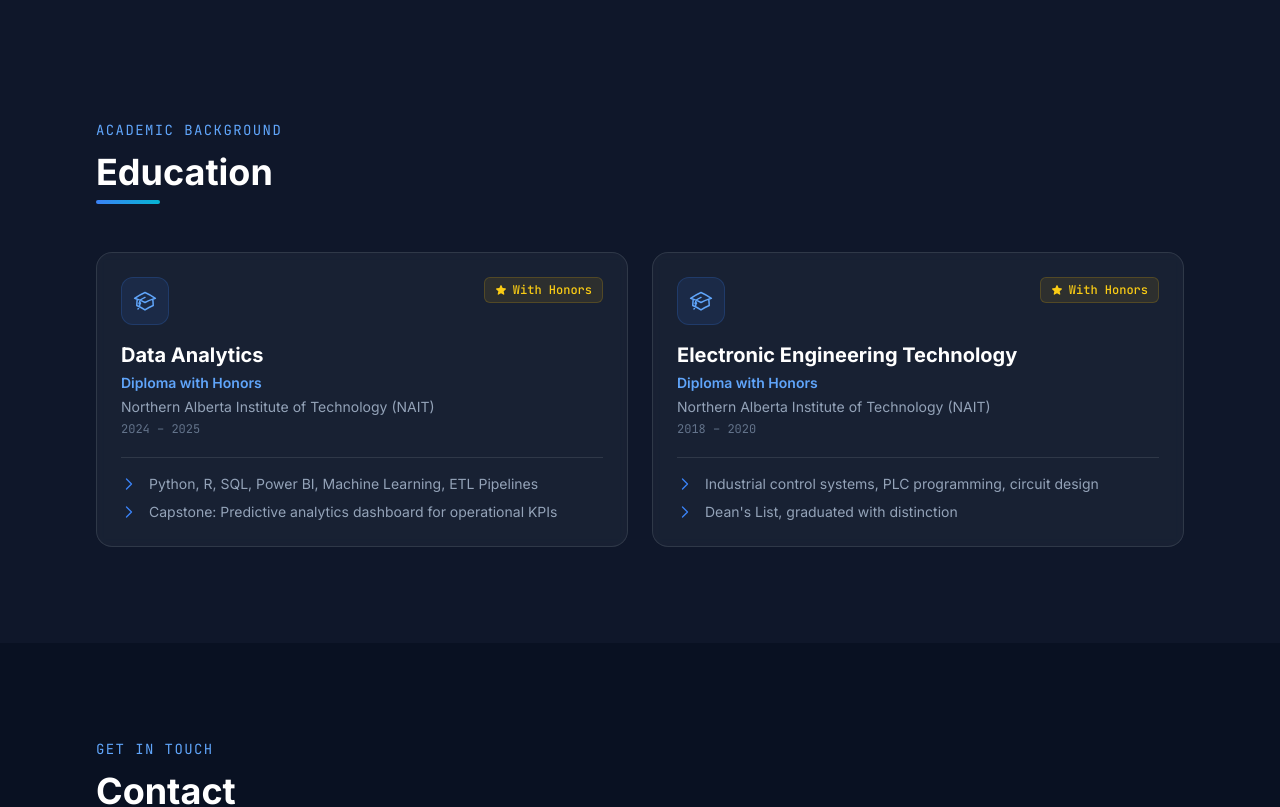
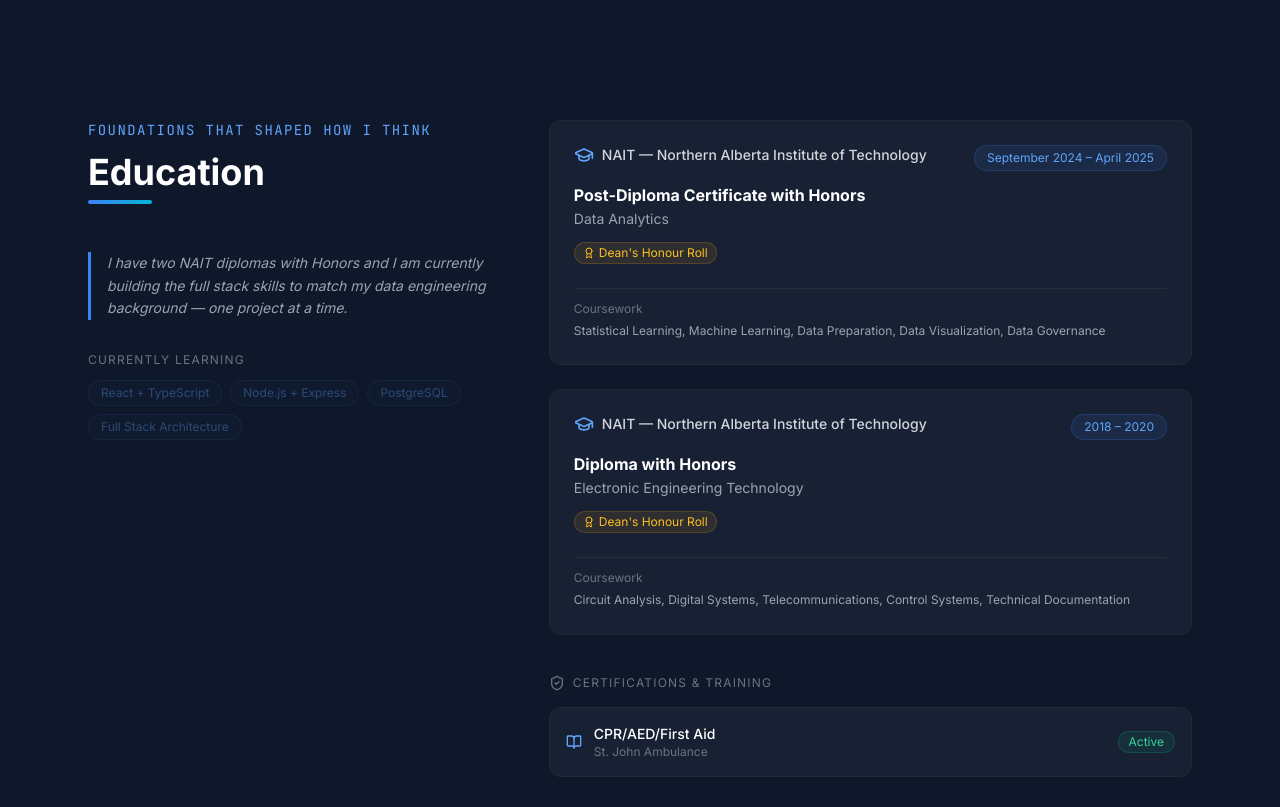
Before and after one commit to KVOclares/personal-developer-portfolio, a React (Vite) app: page / in a window 1280 px wide. Shown: the part 5820-6627 px from the top of the page. Built offline with nearby package versions, Linux system fonts and the light colour scheme.

Commit message:
feat: Add Education section component, its data and types, and update project context documentation.

```diff
--- a/src/components/sections/Education.tsx
+++ b/src/components/sections/Education.tsx
@@ -1,102 +1,196 @@
-import { useEffect, useRef } from 'react';
-import { EDUCATION } from '../../data/education';
+import { GraduationCap, Award, ShieldCheck, BookOpen } from 'lucide-react';
+import { EDUCATION, CERTIFICATIONS, CURRENTLY_LEARNING } from '../../data/education';
+import { useScrollAnimation } from '../../hooks/useScrollAnimation';
+import SectionHeader from '../ui/SectionHeader';
+import type { EducationEntry, Certification } from '../../types';
+
+/** Status → colour mapping for certification badges. */
+const CERT_STATUS_STYLES: Record<Certification['status'], string> = {
+    active: 'bg-emerald-500/10 text-emerald-400 border-emerald-500/20',
+    expired: 'bg-red-500/10 text-red-400 border-red-500/20',
+    'in-progress': 'bg-amber-500/10 text-amber-400 border-amber-500/20',
+};
+
+const CERT_STATUS_LABELS: Record<Certification['status'], string> = {
+    active: 'Active',
+    expired: 'Expired',
+    'in-progress': 'In Progress',
+};
 
 /**
- * Education section — two NAIT diploma entries with highlights.
+ * Education section — two-column layout with education cards,
+ * certifications, and a "Currently Learning" sidebar.
  */
 function Education() {
-    const sectionRef = useRef<HTMLElement>(null);
-
-    useEffect(() => {
-        const observer = new IntersectionObserver(
-            (entries) => {
-                entries.forEach((entry) => {
-                    if (entry.isIntersecting) {
-                        entry.target.classList.add('animate-in');
-                        observer.unobserve(entry.target);
-                    }
-                });
-            },
-            { threshold: 0.1 }
-        );
-
-        const el = sectionRef.current;
-        if (el) {
-            el.querySelectorAll('[data-animate]').forEach((child) => observer.observe(child));
-        }
-        return () => observer.disconnect();
-    }, []);
+    const sectionRef = useScrollAnimation<HTMLElement>();
 
     return (
-        <section id="education" ref={sectionRef} className="py-24">
-            <div className="section-container">
-                {/* Section header */}
+        <section
+            id="education"
+            ref={sectionRef}
+            className="py-24"
+            role="region"
+            aria-labelledby="education-heading"
+        >
+            <div className="max-w-6xl mx-auto px-6">
+                <div className="grid grid-cols-1 lg:grid-cols-5 gap-12">
+                    {/* ── Left Column (40%) ──────────────────────────── */}
                     <div
+                        className="lg:col-span-2"
                         data-animate
-                    className="mb-12"
-                    style={{ opacity: 0, transform: 'translateY(20px)', transition: 'opacity 0.6s ease, transform 0.6s ease' }}
+                        style={{
+                            opacity: 0,
+                            transform: 'translateX(-20px)',
+                            transition: 'opacity 0.6s ease, transform 0.6s ease',
+                        }}
                     >
-                    <p className="section-subheading">Academic Background</p>
-                    <h2 className="section-heading">Education</h2>
-                    <div className="h-1 w-16 bg-gradient-to-r from-electric-500 to-accent-cyan rounded-full" />
+                        <SectionHeader
+                            title="Education"
+                            subtitle="Foundations that shaped how I think"
+                            headingId="education-heading"
+                        />
+
+                        {/* Personal note */}
+                        <blockquote className="mt-6 border-l-[3px] border-electric-500 pl-4 italic text-gray-400 text-sm leading-relaxed">
+                            I have two NAIT diplomas with Honors and I am currently building
+                            the full stack skills to match my data engineering background
+                            &mdash; one project at a time.
+                        </blockquote>
+
+                        {/* Currently Learning */}
+                        <div className="mt-8" aria-label="Technologies currently being learned">
+                            <p className="text-gray-500 text-xs uppercase tracking-widest mb-3">
+                                Currently Learning
+                            </p>
+                            <div className="flex flex-wrap gap-2">
+                                {CURRENTLY_LEARNING.map((topic) => (
+                                    <span
+                                        key={topic}
+                                        className="bg-electric-500/5 border border-electric-500/20 text-electric-400/70
+                                                   text-xs px-3 py-1 rounded-full animate-pulse"
+                                    >
+                                        {topic}
+                                    </span>
+                                ))}
+                            </div>
+                        </div>
                     </div>
 
-                <div className="grid sm:grid-cols-2 gap-6">
-                    {EDUCATION.map((entry, idx) => (
+                    {/* ── Right Column (60%) ─────────────────────────── */}
+                    <div className="lg:col-span-3">
+                        {/* Education cards */}
+                        <div role="list" className="space-y-6">
+                            {EDUCATION.map((entry: EducationEntry, idx: number) => (
                                 <div
                                     key={entry.field}
+                                    role="listitem"
                                     data-animate
-                            className="card-glass p-6 cursor-default"
+                                    className="bg-navy-800/60 border border-gray-800 rounded-xl p-6
+                                               hover:border-electric-500/30 hover:-translate-y-0.5
+                                               transition-all duration-200"
                                     style={{
                                         opacity: 0,
-                                transform: 'translateY(24px)',
+                                        transform: 'translateY(15px)',
                                         transition: `opacity 0.6s ease ${idx * 0.1}s, transform 0.6s ease ${idx * 0.1}s`,
                                     }}
                                 >
-                            {/* Header row */}
-                            <div className="flex items-start gap-4 mb-4">
-                                <div className="w-12 h-12 rounded-xl bg-electric-500/10 border border-electric-500/20
-                                flex items-center justify-center flex-shrink-0">
-                                    <svg
-                                        className="w-6 h-6 text-electric-400"
-                                        fill="none"
-                                        viewBox="0 0 24 24"
-                                        stroke="currentColor"
-                                        strokeWidth={1.5}
+                                    {/* Top row — institution + period */}
+                                    <div className="flex items-start justify-between gap-4 mb-3">
+                                        <div className="flex items-center gap-2 min-w-0">
+                                            <GraduationCap
+                                                className="w-5 h-5 text-electric-400 flex-shrink-0"
                                                 aria-hidden="true"
+                                            />
+                                            <span className="text-gray-300 text-sm font-medium truncate">
+                                                {entry.institution}
+                                            </span>
+                                        </div>
+                                        <span className="bg-electric-500/10 text-electric-400 text-xs px-3 py-1 rounded-full border border-electric-500/20 whitespace-nowrap flex-shrink-0">
+                                            {entry.period}
+                                        </span>
+                                    </div>
+
+                                    {/* Credential + field */}
+                                    <h3 className="text-base font-bold text-white mb-0.5">
+                                        {entry.degree}
+                                    </h3>
+                                    <p className="text-gray-400 text-sm mb-3">{entry.field}</p>
+
+                                    {/* Honors badge */}
+                                    {entry.honors && (
+                                        <span
+                                            className="inline-flex items-center gap-1 bg-amber-500/10 text-amber-400
+                                                       border border-amber-500/20 text-xs px-2 py-0.5 rounded-full mb-3"
+                                            aria-label="Dean's Honour Roll"
                                         >
-                                        <path strokeLinecap="round" strokeLinejoin="round" d="M4.26 10.147a60.438 60.438 0 0 0-.491 6.347A48.62 48.62 0 0 1 12 20.904a48.62 48.62 0 0 1 8.232-4.41 60.46 60.46 0 0 0-.491-6.347m-15.482 0a50.636 50.636 0 0 0-2.658-.813A59.906 59.906 0 0 1 12 3.493a59.903 59.903 0 0 1 10.399 5.84c-.896.248-1.783.52-2.658.814m-15.482 0A50.717 50.717 0 0 1 12 13.489a50.702 50.702 0 0 1 7.74-3.342M6.75 15a.75.75 0 1 0 0-1.5.75.75 0 0 0 0 1.5zm0 0v-3.675A55.378 55.378 0 0 1 12 8.443m-7.007 11.55A5.981 5.981 0 0 0 6.75 15.75v-1.5" />
-                                    </svg>
-                                </div>
-                                {entry.honors && (
-                                    <span className="ml-auto tag bg-yellow-500/10 text-yellow-400 border border-yellow-500/20 flex items-center gap-1.5">
-                                        <svg className="w-3 h-3" fill="currentColor" viewBox="0 0 24 24" aria-hidden="true">
-                                            <path fillRule="evenodd" d="M10.788 3.21c.448-1.077 1.976-1.077 2.424 0l2.082 5.006 5.404.434c1.164.093 1.636 1.545.749 2.305l-4.117 3.527 1.257 5.273c.271 1.136-.964 2.033-1.96 1.425L12 18.354 7.373 21.18c-.996.608-2.231-.29-1.96-1.425l1.257-5.273-4.117-3.527c-.887-.76-.415-2.212.749-2.305l5.404-.434 2.082-5.005z" clipRule="evenodd" />
-                                        </svg>
-                                        With Honors
+                                            <Award className="w-3 h-3" aria-hidden="true" />
+                                            Dean&apos;s Honour Roll
                                         </span>
                                     )}
+
+                                    {/* Coursework */}
+                                    {entry.coursework && entry.coursework.length > 0 && (
+                                        <div className="mt-3 pt-3 border-t border-white/5">
+                                            <p className="text-gray-500 text-xs mb-1">Coursework</p>
+                                            <p className="text-gray-400 text-xs leading-relaxed">
+                                                {entry.coursework.join(', ')}
+                                            </p>
                                         </div>
-
-                            <h3 className="text-xl font-bold text-white mb-1">{entry.field}</h3>
-                            <p className="text-electric-400 font-semibold text-sm mb-1">{entry.degree}</p>
-                            <p className="text-slate-400 text-sm mb-1">{entry.institution}</p>
-                            <p className="text-slate-500 text-xs font-mono mb-5">{entry.period}</p>
-
-                            {entry.highlights && (
-                                <ul className="space-y-2 border-t border-white/10 pt-4">
-                                    {entry.highlights.map((highlight, hIdx) => (
-                                        <li key={hIdx} className="flex gap-3 text-sm text-slate-400">
-                                            <svg className="w-4 h-4 text-electric-500 flex-shrink-0 mt-0.5" fill="none" viewBox="0 0 24 24" stroke="currentColor" strokeWidth={2} aria-hidden="true">
-                                                <path strokeLinecap="round" strokeLinejoin="round" d="M8.25 4.5l7.5 7.5-7.5 7.5" />
-                                            </svg>
-                                            {highlight}
-                                        </li>
-                                    ))}
-                                </ul>
                                     )}
                                 </div>
                             ))}
+                        </div>
+
+                        {/* Certifications block */}
+                        {CERTIFICATIONS.length > 0 && (
+                            <div
+                                data-animate
+                                className="mt-10"
+                                style={{
+                                    opacity: 0,
+                                    transform: 'translateY(15px)',
+                                    transition: `opacity 0.6s ease ${EDUCATION.length * 0.1 + 0.2}s, transform 0.6s ease ${EDUCATION.length * 0.1 + 0.2}s`,
+                                }}
+                            >
+                                <p className="text-gray-500 text-xs uppercase tracking-widest mb-4 flex items-center gap-2">
+                                    <ShieldCheck className="w-4 h-4" aria-hidden="true" />
+                                    Certifications &amp; Training
+                                </p>
+
+                                <div className="space-y-3">
+                                    {CERTIFICATIONS.map((cert: Certification) => (
+                                        <div
+                                            key={cert.title}
+                                            className="bg-navy-800/60 border border-gray-800 rounded-xl p-4
+                                                       flex items-center justify-between gap-4
+                                                       hover:border-electric-500/30 hover:-translate-y-0.5
+                                                       transition-all duration-200"
+                                        >
+                                            <div className="flex items-center gap-3 min-w-0">
+                                                <BookOpen
+                                                    className="w-4 h-4 text-electric-400 flex-shrink-0"
+                                                    aria-hidden="true"
+                                                />
+                                                <div className="min-w-0">
+                                                    <p className="text-white text-sm font-medium truncate">
+                                                        {cert.title}
+                                                    </p>
+                                                    <p className="text-gray-500 text-xs truncate">
+                                                        {cert.issuer}
+                                                    </p>
+                                                </div>
+                                            </div>
+                                            <span
+                                                className={`text-xs px-2.5 py-0.5 rounded-full border whitespace-nowrap flex-shrink-0 ${CERT_STATUS_STYLES[cert.status]}`}
+                                            >
+                                                {CERT_STATUS_LABELS[cert.status]}
+                                            </span>
+                                        </div>
+                                    ))}
+                                </div>
+                            </div>
+                        )}
+                    </div>
                 </div>
             </div>
         </section>
--- a/src/data/education.ts
+++ b/src/data/education.ts
@@ -1,32 +1,55 @@
 /**
- * Education data — academic credential entries.
+ * Education data — academic credential entries, certifications, and learning goals.
  */
-import type { EducationEntry } from '../types';
+import type { EducationEntry, Certification } from '../types';
 
 /** All education entries (newest first). */
 export const EDUCATION: EducationEntry[] = [
     {
         kind: 'education',
-        degree: 'Diploma with Honors',
+        degree: 'Post-Diploma Certificate with Honors',
         field: 'Data Analytics',
-        institution: 'Northern Alberta Institute of Technology (NAIT)',
-        period: '2024 – 2025',
+        institution: 'NAIT — Northern Alberta Institute of Technology',
+        period: 'September 2024 – April 2025',
         honors: true,
-        highlights: [
-            'Python, R, SQL, Power BI, Machine Learning, ETL Pipelines',
-            'Capstone: Predictive analytics dashboard for operational KPIs',
+        coursework: [
+            'Statistical Learning',
+            'Machine Learning',
+            'Data Preparation',
+            'Data Visualization',
+            'Data Governance',
         ],
     },
     {
         kind: 'education',
         degree: 'Diploma with Honors',
         field: 'Electronic Engineering Technology',
-        institution: 'Northern Alberta Institute of Technology (NAIT)',
+        institution: 'NAIT — Northern Alberta Institute of Technology',
         period: '2018 – 2020',
         honors: true,
-        highlights: [
-            'Industrial control systems, PLC programming, circuit design',
-            'Dean\'s List, graduated with distinction',
+        coursework: [
+            'Circuit Analysis',
+            'Digital Systems',
+            'Telecommunications',
+            'Control Systems',
+            'Technical Documentation',
         ],
     },
 ];
+
+/** Certifications and professional training credentials. */
+export const CERTIFICATIONS: Certification[] = [
+    {
+        title: 'CPR/AED/First Aid',
+        issuer: 'St. John Ambulance',
+        status: 'active' as const,
+    },
+];
+
+/** Technologies currently being learned — rendered as animated pill badges. */
+export const CURRENTLY_LEARNING: string[] = [
+    'React + TypeScript',
+    'Node.js + Express',
+    'PostgreSQL',
+    'Full Stack Architecture',
+];
--- a/src/types/index.ts
+++ b/src/types/index.ts
@@ -88,5 +88,13 @@
     institution: string;
     period: string;
     honors: boolean;
+    coursework?: string[];
     highlights?: string[];
 }
+
+/** A single certification or training credential. */
+export interface Certification {
+    title: string;
+    issuer: string;
+    status: 'active' | 'expired' | 'in-progress';
+}
```
Also changed, not shown: 1 other file (tests, documents, lock files or other folders). Lines whose indentation alone changed are shown as unchanged.
